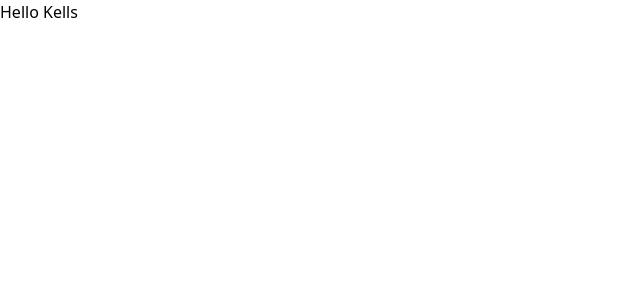
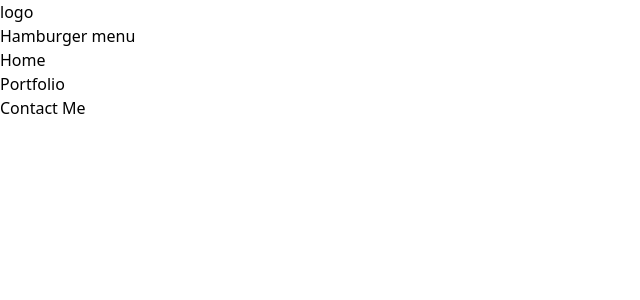
Before and after one commit to kellyky/Portfolio, a React (Vite) app: page / in a window 1280 px wide. Shown: the top 300 px of the page, without its empty margins (0-640 px from the left). Built offline with nearby package versions, Linux system fonts and the light colour scheme.

Commit message:
Add Header component

```diff
--- a/src/App.jsx
+++ b/src/App.jsx
@@ -1,10 +1,12 @@
-import reactLogo from './assets/react.svg'
 import './App.css'
+import Header from './components/Header'
 
 function App() {
 
   return (
-    <h1>Hello Kells</h1>
+    <>
+      <Header />
+    </>
   )
 }
 
--- /dev/null
+++ b/src/components/Header.jsx
@@ -0,0 +1,17 @@
+export default function Header() {
+  return (
+      <header>
+        <div>
+          logo
+        </div>
+        <nav>
+          <ul>
+            <li>Hamburger menu</li>
+            <li>Home</li>
+            <li>Portfolio</li>
+            <li>Contact Me</li>
+          </ul>
+        </nav>
+      </header>
+  )
+}
```
Also changed, not shown: src/App.css (line endings or trailing spaces).
